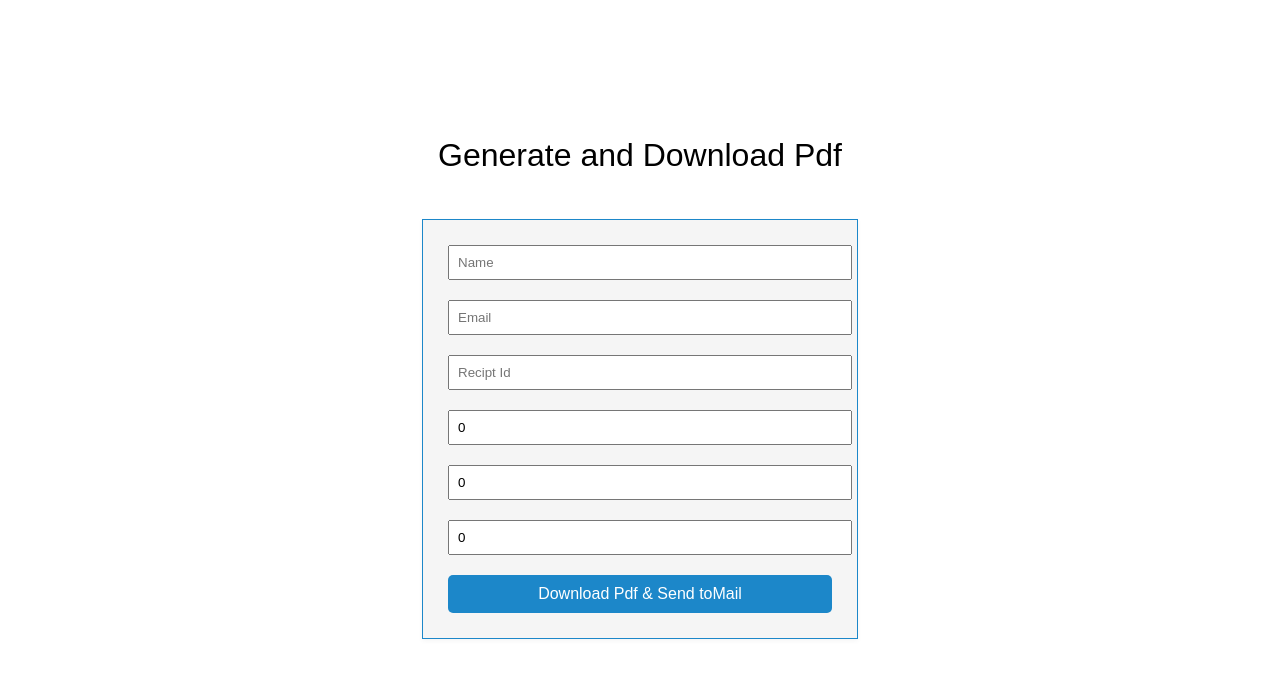
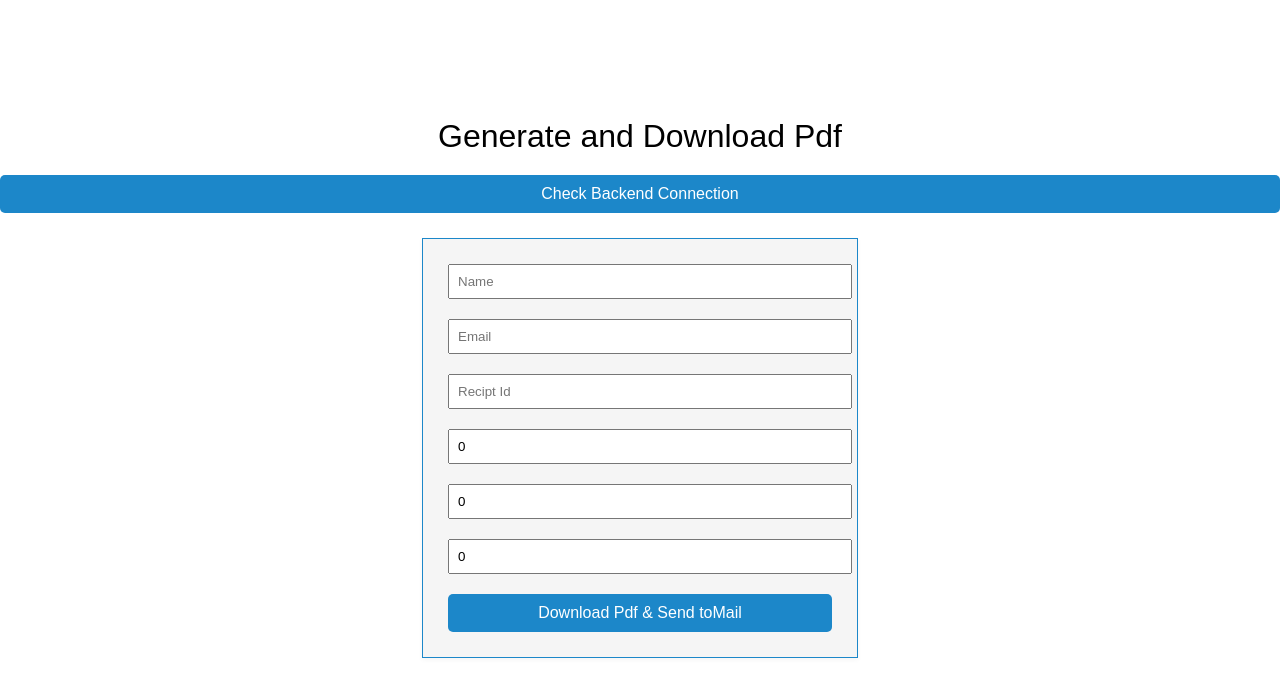
Before and after one commit to vishalgejge/Email_Server, a React (Create React App) app in the folder frontend/: page / in a window 1280 px wide. Shown: the top 678 px of the page. Built offline with nearby package versions, Linux system fonts and the light colour scheme.

Commit message:
Update App.js

```diff
--- a/frontend/src/App.js
+++ b/frontend/src/App.js
@@ -60,6 +60,8 @@ function App() {
   return (
     <div className="main-block">
       <h1>Generate and Download Pdf</h1>
+            <button onClick={fetchDummyJson}>Check Backend Connection</button>
+            <p>{backendMessage}</p>
       <form onSubmit={SubmitForm}>
         <div className="info">
           <input type="text" placeholder="Name" name="name" value={name} onChange={(e)=>setName(e.target.value)} autoComplete="off"/>
```
